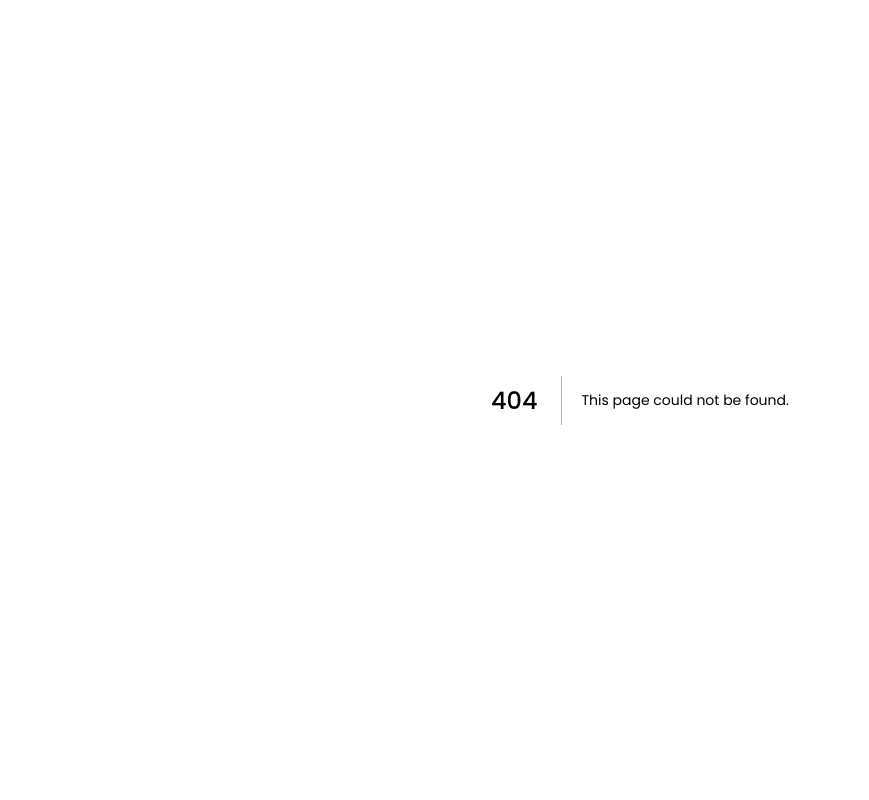
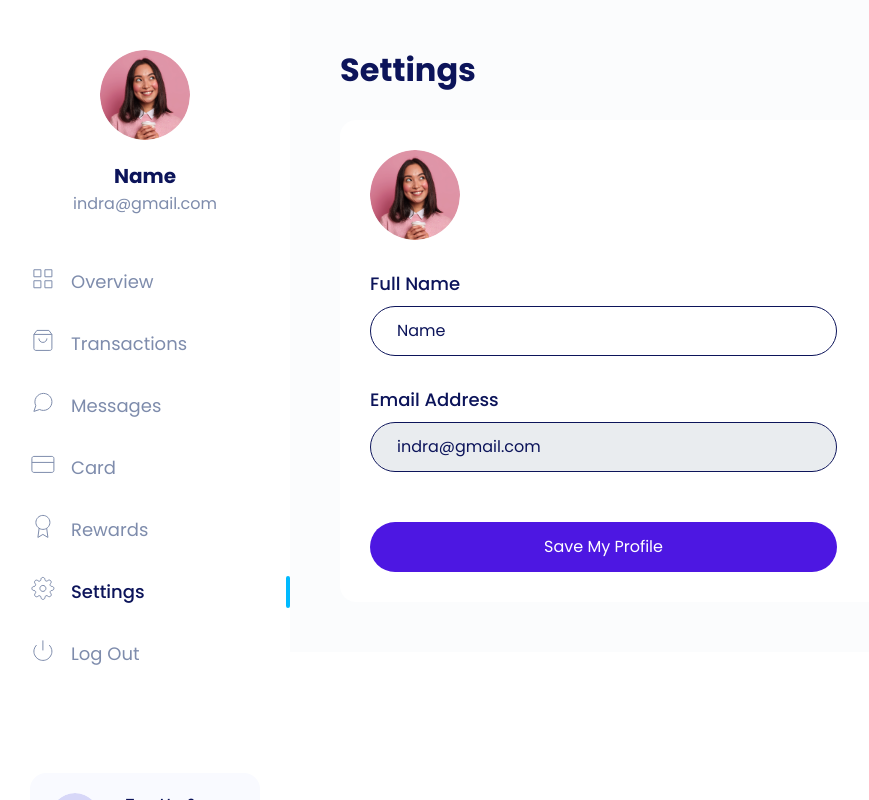
Before and after one commit to indrasz/storegg-nextjs, a Next.js app: page /member/edit-profile in a window 1280 px wide. Before the commit this address had no page. Shown: the whole page, without its empty margins (0-869 px from the left). Built offline with nearby package versions, Linux system fonts and the light colour scheme.

Commit message:
add edit profile page

```diff
--- /dev/null
+++ b/pages/member/edit-profile/index.tsx
@@ -0,0 +1,54 @@
+import Input from "../../../components/atoms/Input";
+import SideBar from "../../../components/organism/SideBar";
+
+export default function EditProfile() {
+    return (
+        <section className="edit-profile overflow-auto">
+            <SideBar activeMenu="settings" />
+            <main className="main-wrapper">
+                <div className="ps-lg-0">
+                    <h2 className="text-4xl fw-bold color-palette-1 mb-30">Settings</h2>
+                    <div className="bg-card pt-30 ps-30 pe-30 pb-30">
+                        <form action="">
+                            <div className="photo d-flex">
+                                <div className="image-upload">
+                                    <label htmlFor="avatar">
+                                        <img src={`/img/avatar-1.png`} alt="icon upload" width={90} height={90} style={{ borderRadius: '100%' }} />
+                                    </label>
+                                    <input
+                                        id="avatar"
+                                        type="file"
+                                        name="avatar"
+                                        accept="image/png, image/jpeg"
+                                    />
+                                </div>
+                            </div>
+                            <div className="pt-30">
+                                <Input
+                                    label="Full Name"
+                                    value="Name"
+                                />
+                            </div>
+                            <div className="pt-30">
+                                <Input label="Email Address" disabled value="indra@gmail.com" />
+                            </div>
+                            {/* <div className="pt-30">
+                    <Input label="Phone" />
+                  </div> */}
+                            <div className="button-group d-flex flex-column pt-50">
+                                <button
+                                    type="button"
+                                    className="btn btn-save fw-medium text-lg text-white rounded-pill"
+                                >
+                                    Save My Profile
+                                </button>
+                            </div>
+                        </form>
+
+                    </div>
+
+                </div>
+            </main>
+        </section>
+    );
+}
```
